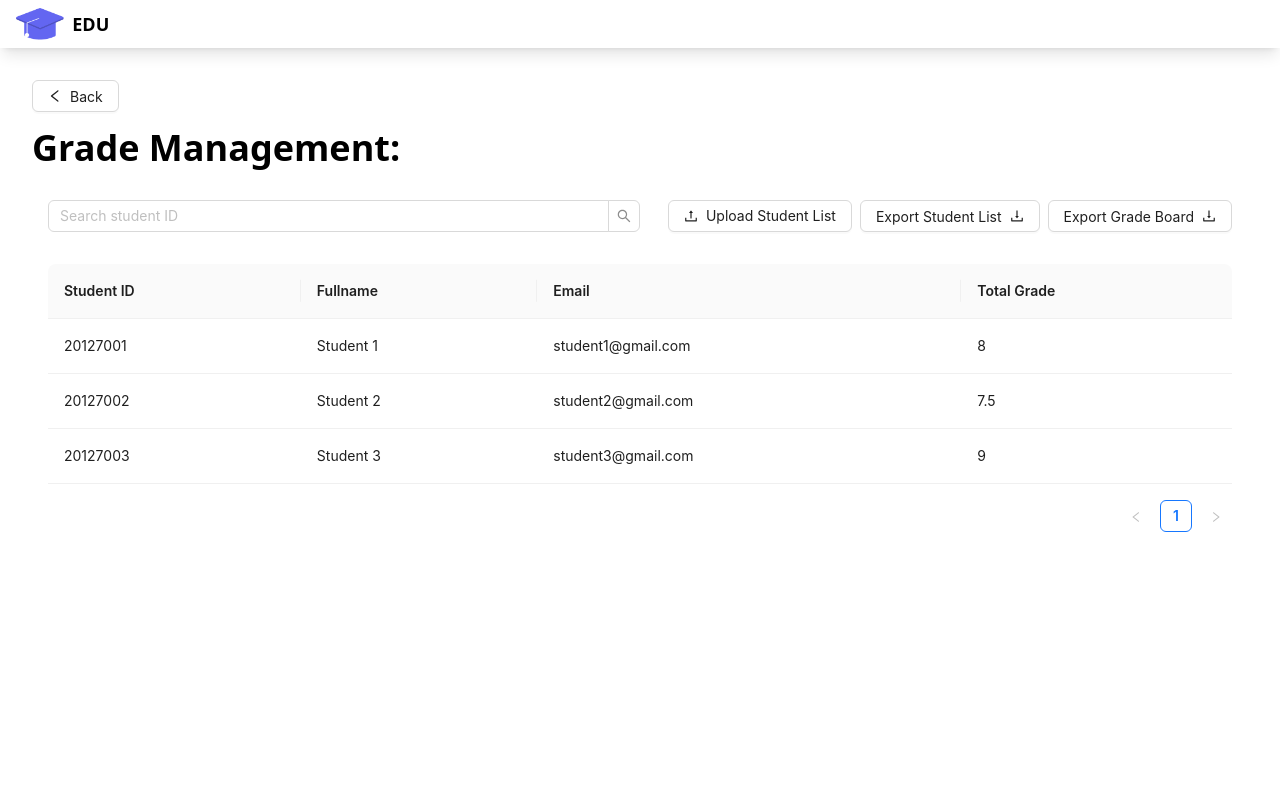
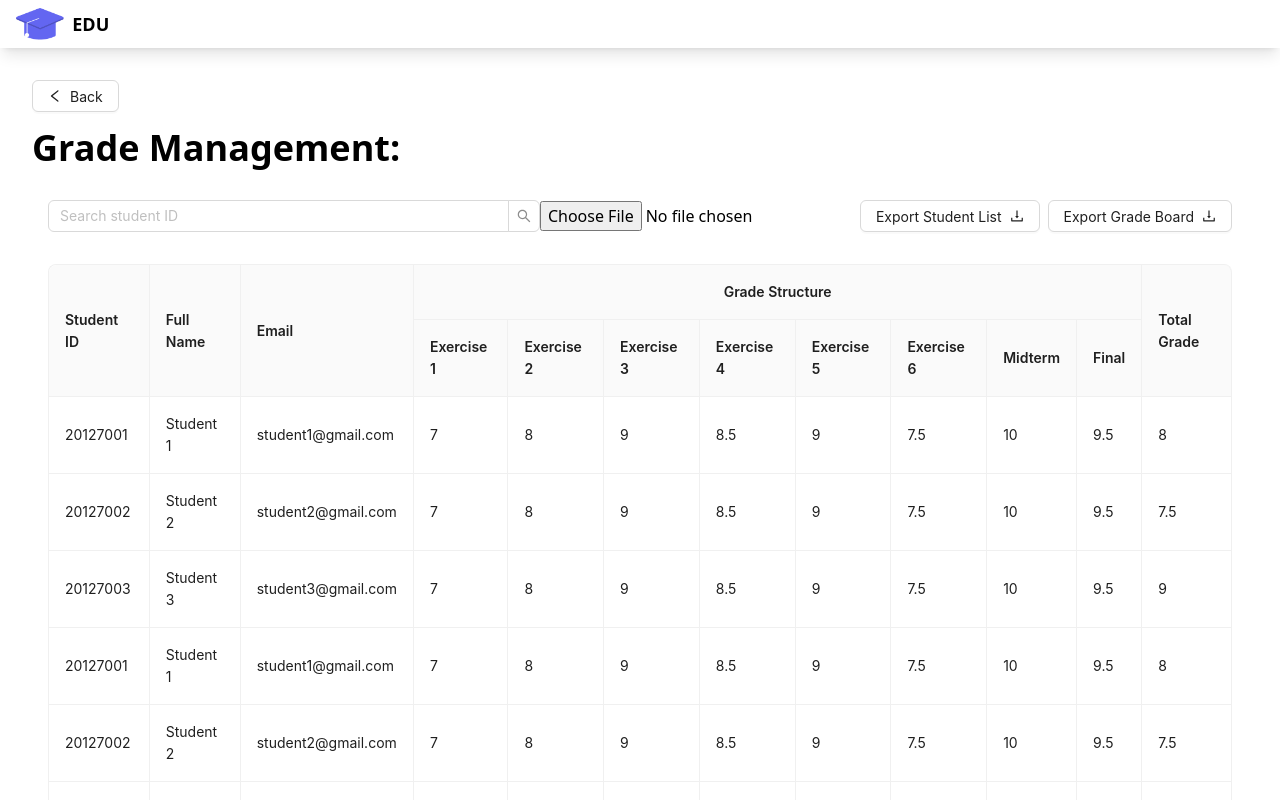
Before and after one commit to tuanlam1610/20KTPM02-AWP-Project, a React (Vite) app in the folder frontend/: page /teacher/class/1/grademanagement in a window 1280 px wide. Shown: the top 800 px of the page. Built offline with nearby package versions, Linux system fonts and the light colour scheme.

Commit message:
AWP-86: update upload file csv and xlsx

```diff
--- a/frontend/src/App.tsx
+++ b/frontend/src/App.tsx
@@ -16,6 +16,7 @@ import { ProtectedRoute } from './routes/ProtectedRoute';
 import UnauthorizedPage from './pages/UnauthorizedPage';
 import ChooseRolePage from './pages/ChooseRolePage';
 import GradeManagementPage from './pages/Teacher/GradeManagementPage';
+import GradeCompositionPage from './pages/Teacher/GradeCompositionPage';
 
 function App() {
   return (
@@ -41,6 +42,10 @@ function App() {
             path="class/:id/grademanagement"
             element={<GradeManagementPage />}
           />
+          <Route
+            path="class/:id/grademanagement/:gradeCompositionId"
+            element={<GradeCompositionPage />}
+          />
           <Route path="profile" element={<UserProfilePage />} />
         </Route>
 
--- a/frontend/src/pages/Teacher/GradeManagementPage.tsx
+++ b/frontend/src/pages/Teacher/GradeManagementPage.tsx
@@ -3,15 +3,16 @@ import {
   FileExcelOutlined,
   FileTextOutlined,
   LeftOutlined,
-  UploadOutlined,
 } from '@ant-design/icons';
-import { Button, Dropdown, MenuProps, Space, Upload } from 'antd';
+import { Button, Dropdown, MenuProps, Space } from 'antd';
 import Search from 'antd/es/input/Search';
-import Table, { ColumnsType } from 'antd/es/table';
+import Table from 'antd/es/table';
+import Column from 'antd/es/table/Column';
+import ColumnGroup from 'antd/es/table/ColumnGroup';
+import { keyBy } from 'lodash';
 import Papa from 'papaparse';
-import { useNavigate, useParams } from 'react-router-dom';
-import { utils, writeFile } from 'xlsx';
-import { keyBy } from 'lodash';
+import { Link, useLocation, useNavigate, useParams } from 'react-router-dom';
+import * as XLSX from 'xlsx';
 
 interface Grade {
   key: React.Key;
@@ -21,7 +22,7 @@ interface Grade {
   gradeCompositions: {
     id: string;
     name: string;
-    grade: number;
+    grade: number | null;
     isFinalized: boolean;
   }[];
   totalGrade: number;
@@ -31,39 +32,16 @@ export default function GradeManagementPage() {
   // const dispatch = useAppDispatch()
   const params = useParams();
   const navigate = useNavigate();
-
+  const location = useLocation();
+  const pathName = location.pathname;
+  console.log(pathName);
   const classId: number = params.id ? Number(params.id) : 0;
 
-  const columns: ColumnsType<any> = [
+  const data: Grade[] = [];
+  for (let i = 0; i < 20; i++) {
+    data.push(
       {
-      title: 'Student ID',
-      dataIndex: 'studentId',
-      key: 'studentId',
-      responsive: ['lg'],
-    },
-    {
-      title: 'Fullname',
-      dataIndex: 'name',
-      key: 'name',
-    },
-    {
-      title: 'Email',
-      dataIndex: 'email',
-      key: 'email',
-      responsive: ['md'],
-    },
-    {
-      title: 'Total Grade',
-      dataIndex: 'totalGrade',
-      key: 'totalGrade',
-    },
-  ];
-
-  // const {Column, ColumnGroup} = Table
-
-  const data: Grade[] = [
-    {
-      key: '1',
+        key: `${i}_1`,
         name: 'Student 1',
         email: 'student1@gmail.com',
         studentId: '20127001',
@@ -71,17 +49,47 @@ export default function GradeManagementPage() {
           {
             id: 'composition1',
             name: 'Exercise 1',
-          grade: 8.0,
+            grade: 7,
             isFinalized: false,
           },
           {
             id: 'composition2',
+            name: 'Exercise 2',
+            grade: 8,
+            isFinalized: false,
+          },
+          {
+            id: 'composition3',
+            name: 'Exercise 3',
+            grade: 9,
+            isFinalized: false,
+          },
+          {
+            id: 'composition4',
+            name: 'Exercise 4',
+            grade: 8.5,
+            isFinalized: false,
+          },
+          {
+            id: 'composition5',
+            name: 'Exercise 5',
+            grade: 9,
+            isFinalized: false,
+          },
+          {
+            id: 'composition6',
+            name: 'Exercise 6',
+            grade: 7.5,
+            isFinalized: false,
+          },
+          {
+            id: 'composition7',
             name: 'Midterm',
             grade: 10,
             isFinalized: true,
           },
           {
-          id: 'composition3',
+            id: 'composition8',
             name: 'Final',
             grade: 9.5,
             isFinalized: false,
@@ -90,7 +98,7 @@ export default function GradeManagementPage() {
         totalGrade: 8.0,
       },
       {
-      key: '2',
+        key: `${i}_2`,
         name: 'Student 2',
         email: 'student2@gmail.com',
         studentId: '20127002',
@@ -98,17 +106,47 @@ export default function GradeManagementPage() {
           {
             id: 'composition1',
             name: 'Exercise 1',
-          grade: 8.0,
+            grade: 7,
             isFinalized: false,
           },
           {
             id: 'composition2',
+            name: 'Exercise 2',
+            grade: 8,
+            isFinalized: false,
+          },
+          {
+            id: 'composition3',
+            name: 'Exercise 3',
+            grade: 9,
+            isFinalized: false,
+          },
+          {
+            id: 'composition4',
+            name: 'Exercise 4',
+            grade: 8.5,
+            isFinalized: false,
+          },
+          {
+            id: 'composition5',
+            name: 'Exercise 5',
+            grade: 9,
+            isFinalized: false,
+          },
+          {
+            id: 'composition6',
+            name: 'Exercise 6',
+            grade: 7.5,
+            isFinalized: false,
+          },
+          {
+            id: 'composition7',
             name: 'Midterm',
             grade: 10,
             isFinalized: true,
           },
           {
-          id: 'composition3',
+            id: 'composition8',
             name: 'Final',
             grade: 9.5,
             isFinalized: false,
@@ -117,7 +155,7 @@ export default function GradeManagementPage() {
         totalGrade: 7.5,
       },
       {
-      key: '3',
+        key: `${i}_3`,
         name: 'Student 3',
         email: 'student3@gmail.com',
         studentId: '20127003',
@@ -125,17 +163,47 @@ export default function GradeManagementPage() {
           {
             id: 'composition1',
             name: 'Exercise 1',
-          grade: 8.0,
+            grade: 7,
             isFinalized: false,
           },
           {
             id: 'composition2',
+            name: 'Exercise 2',
+            grade: 8,
+            isFinalized: false,
+          },
+          {
+            id: 'composition3',
+            name: 'Exercise 3',
+            grade: 9,
+            isFinalized: false,
+          },
+          {
+            id: 'composition4',
+            name: 'Exercise 4',
+            grade: 8.5,
+            isFinalized: false,
+          },
+          {
+            id: 'composition5',
+            name: 'Exercise 5',
+            grade: 9,
+            isFinalized: false,
+          },
+          {
+            id: 'composition6',
+            name: 'Exercise 6',
+            grade: 7.5,
+            isFinalized: false,
+          },
+          {
+            id: 'composition7',
             name: 'Midterm',
             grade: 10,
             isFinalized: true,
           },
           {
-          id: 'composition3',
+            id: 'composition8',
             name: 'Final',
             grade: 9.5,
             isFinalized: false,
@@ -143,7 +211,10 @@ export default function GradeManagementPage() {
         ],
         totalGrade: 9.0,
       },
-  ];
+    );
+  }
+
+  let gradeCompositionNames: string[] = [];
 
   // const getGradeBoardInformation = async () => {
   //   try {
@@ -194,10 +265,10 @@ export default function GradeManagementPage() {
   };
 
   const downloadXLSX = (data: any[], fileName: string) => {
-    const worksheet = utils.json_to_sheet(data);
-    const workbook = utils.book_new();
-    utils.book_append_sheet(workbook, worksheet, 'Grade Board');
-    writeFile(workbook, `${fileName}.xlsx`, { compression: true });
+    const worksheet = XLSX.utils.json_to_sheet(data);
+    const workbook = XLSX.utils.book_new();
+    XLSX.utils.book_append_sheet(workbook, worksheet, 'Grade Board');
+    XLSX.writeFile(workbook, `${fileName}.xlsx`, { compression: true });
   };
 
   const downloadStudentListCSV = () => {
@@ -245,16 +316,14 @@ export default function GradeManagementPage() {
     Object.keys(newGradeCompositions).forEach((gradeName) => {
       newGradeCompositions[gradeName] = newGradeCompositions[gradeName].grade;
     });
+    gradeCompositionNames = Object.keys(newGradeCompositions);
     const res = {
       ...data,
       ...newGradeCompositions,
     };
     delete res.gradeCompositions;
-    console.log(res);
     return res;
   });
-
-  console.log(formattedData);
 
   return (
     <div className="flex flex-col min-h-screen">
@@ -271,19 +340,46 @@ export default function GradeManagementPage() {
         <div className="flex justify-between items-center px-4 mt-4">
           <Search placeholder="Search student ID" className="w-1/2" />
           <div className="flex gap-2 justify-center items-center">
-            <Upload
+            <input
+              type="file"
+              accept=".xlsx, .csv"
+              onChange={async (e) => {
+                if (e.target.files) {
+                  const fileData: File = e.target.files[0];
+                  console.log(fileData);
+                  if (fileData.type == 'text/csv') {
+                    console.log('Parse CSV File');
+                    Papa.parse(fileData, {
+                      header: true,
+                      complete: function (results) {
+                        console.log(results.data);
+                        console.log(data);
+                      },
+                    });
+                  } else {
+                    console.log('Parse XLSX File');
+                    const data = await fileData.arrayBuffer();
+                    const workbook = XLSX.read(data);
+                    const wsName = workbook.SheetNames[0];
+                    const worksheet = XLSX.utils.sheet_to_json(
+                      workbook.Sheets[wsName],
+                    );
+                    console.log(worksheet);
+                  }
+                }
+              }}
+            />
+            {/* <Upload
               beforeUpload={(file) => {
-                console.log(file.type);
                 const isValidFormat =
                   file.type === 'text/csv' ||
                   file.type ===
                     'application/vnd.openxmlformats-officedocument.spreadsheetml.sheet';
-                console.log(isValidFormat);
                 return isValidFormat || Upload.LIST_IGNORE;
               }}
             >
               <Button icon={<UploadOutlined />}>Upload Student List</Button>
-            </Upload>
+            </Upload> */}
             <Dropdown
               menu={{
                 items: exportStudentListOptions,
@@ -311,28 +407,57 @@ export default function GradeManagementPage() {
           </div>
         </div>
         <div className="px-4 mt-4">
-          <Table columns={columns} dataSource={data} />
+          <Table dataSource={formattedData} bordered>
+            <Column
+              key="studentId"
+              dataIndex="studentId"
+              title="Student ID"
+              fixed="left"
+            />
+            <Column
+              key="name"
+              dataIndex="name"
+              title="Full Name"
+              fixed="left"
+            />
+            <Column key="email" dataIndex="email" title="Email" />
+            <ColumnGroup title="Grade Structure">
+              {gradeCompositionNames.map((gradeCompositionName) => (
+                <Column
+                  key={gradeCompositionName}
+                  dataIndex={gradeCompositionName}
+                  title={() => {
+                    return (
+                      <Link
+                        to={`${pathName}/${
+                          formattedData[`${gradeCompositionName}`]?.id
+                        }`}
+                      >
+                        {gradeCompositionName}
+                      </Link>
+                      // <Button
+                      //   onClick={() => {
+                      //     navigate(
+                      //       `${pathName}/${
+                      //         formattedData[`${gradeCompositionName}`]?.id
+                      //       }`,
+                      //     );
+                      //   }}
+                      // >
+                      //   {gradeCompositionName}
+                      // </Button>
+                    );
+                  }}
+                />
+              ))}
+            </ColumnGroup>
+            <Column
+              key="totalGrade"
+              dataIndex="totalGrade"
+              title="Total Grade"
+            />
+          </Table>
         </div>
-        {/* <div className="flex gap-2">
-          <Button
-            icon={<DownloadOutlined />}
-            onClick={() => downloadCSV(data, `GradeBoard_Class${classId}`)}
-          >
-            Export CSV
-          </Button>
-          <Button
-            icon={<DownloadOutlined />}
-            onClick={() => downloadXLSX(data, `GradeBoard_Class${classId}`)}
-          >
-            Export XLSX
-          </Button>
-          <Button icon={<DownloadOutlined />} onClick={downloadStudentListCSV}>
-            Export Student List CSV
-          </Button>
-          <Button icon={<DownloadOutlined />} onClick={downloadStudentListXLSX}>
-            Export Student List
-          </Button>
-        </div> */}
       </div>
     </div>
   );
```
Also changed, not shown: frontend/src/pages/Teacher/GradeCompositionPage.tsx (added, +8 -0 lines). Lines whose indentation alone changed are shown as unchanged.
